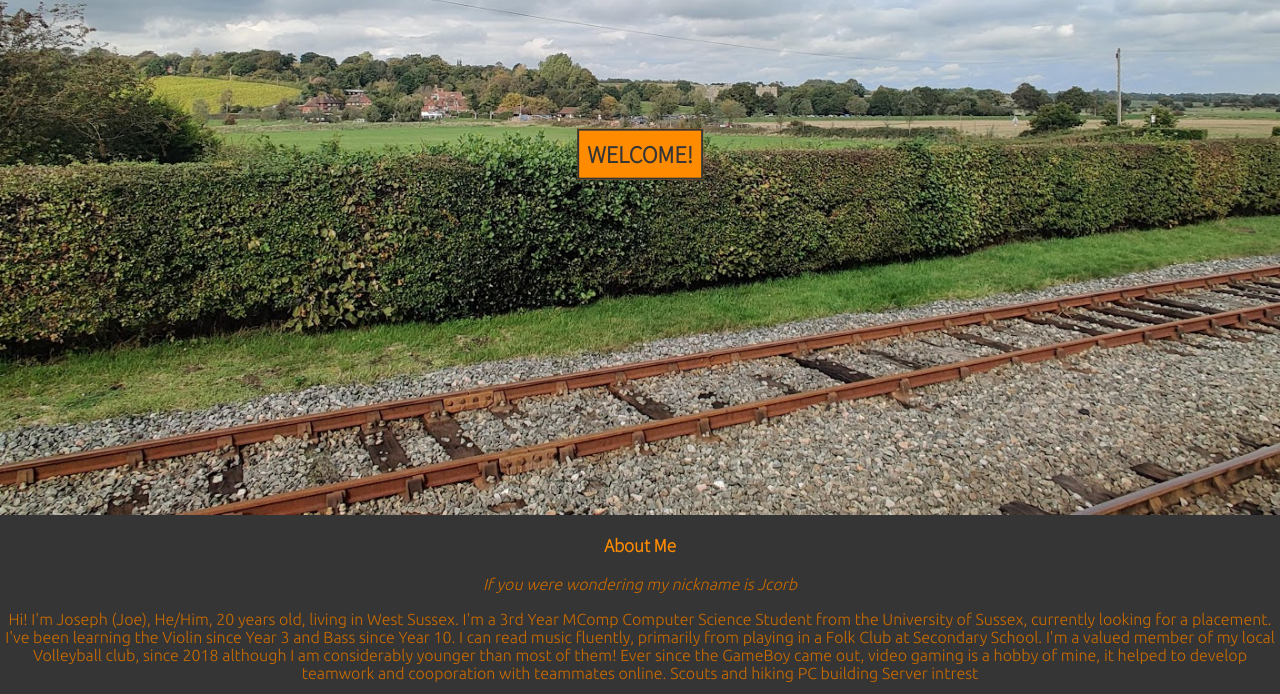
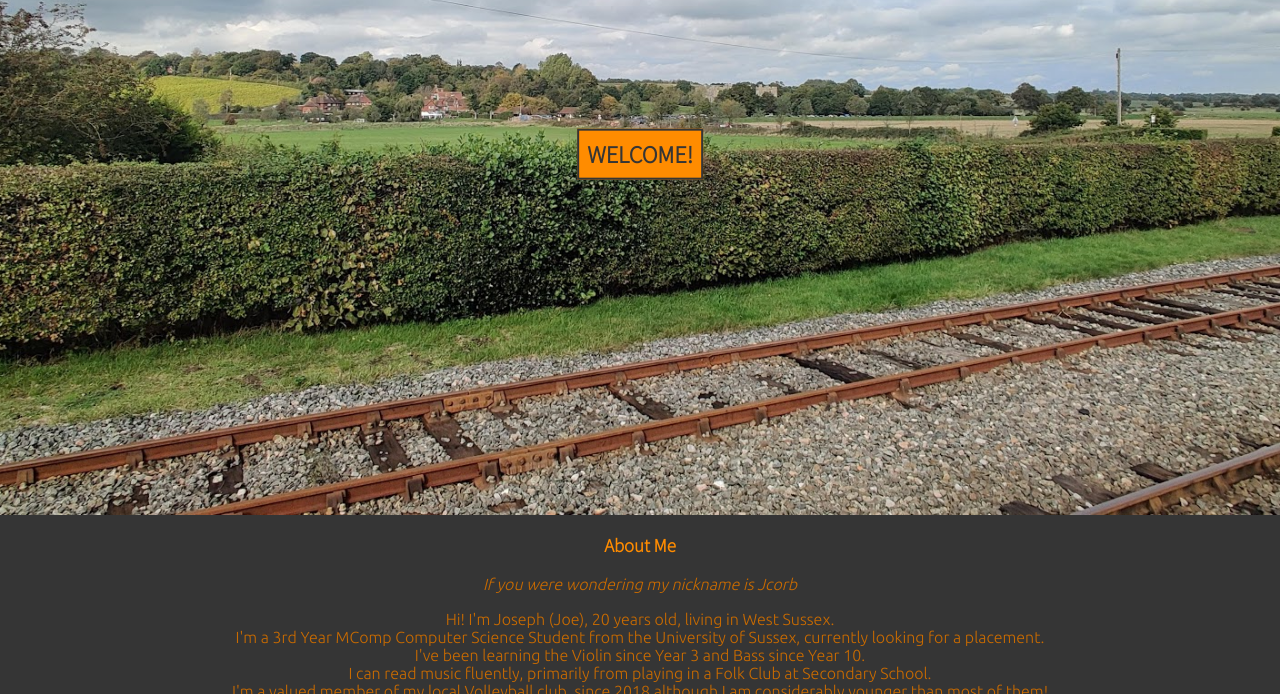
Before and after one commit to Jcorb08/jcorb.ml-beta, a plain HTML site: page index.html in a window 1280 px wide. Shown: the part 335-1029 px from the top of the page. Drawn offline with Linux system fonts and the light colour scheme.

Commit message:
About section done

```diff
--- a/index.html
+++ b/index.html
@@ -40,15 +40,16 @@
         <h3>About Me</h3>
         <em>If you were wondering my nickname is Jcorb</em>
         <p>
-            Hi! I'm Joseph (Joe), He/Him, 20 years old, living in West Sussex.
-            I'm a 3rd Year MComp Computer Science Student from the University of Sussex, currently looking for a placement.
-            I've been learning the Violin since Year 3 and Bass since Year 10. I can read music fluently, primarily from playing in a Folk Club at Secondary School.
-            I'm a valued member of my local Volleyball club, since 2018 although I am considerably younger than most of them!
-            Ever since the GameBoy came out, video gaming is a hobby of mine, it helped to develop teamwork and cooporation with teammates online.
-            Scouts and hiking
-            PC building
-            Server intrest
-
+            Hi! I'm Joseph (Joe), 20 years old, living in West Sussex. <br>
+            I'm a 3rd Year MComp Computer Science Student from the University of Sussex, currently looking for a placement. <br>
+            I've been learning the Violin since Year 3 and Bass since Year 10. <br>
+            I can read music fluently, primarily from playing in a Folk Club at Secondary School. <br>
+            I'm a valued member of my local Volleyball club, since 2018 although I am considerably younger than most of them! <br>
+            Ever since the GameBoy came out, video gaming is a hobby of mine, it helped to develop teamwork and cooporation with teammates online. <br>
+            Scouts has been an intrest since 6, I'm now a leader and Distict Youth Comissioner for Adur Valley. <br>
+            I enjoy Hiking as the views you get at the top of the mountain are superb. <br>
+            To go inconjucntion with my video gaming hobby I build the PCs I use to game on, this involves part searching and a lot of patience. <br>
+            I've made this Website from stratch because I took an intrest in server since setting up a simple Minecraft server with friends, and thought it be fun to make a Web Server.
         </p>
     </div>
 
```
